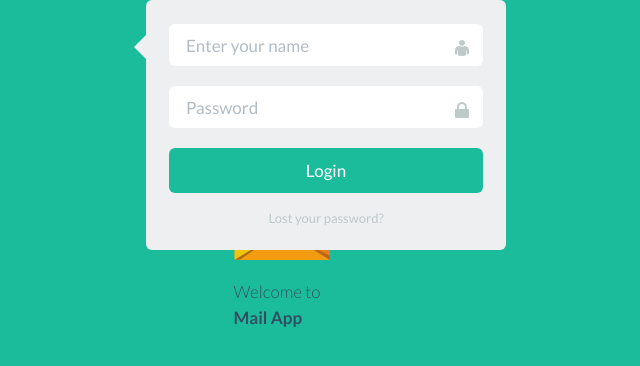
After one commit to yunlzheng/tomatodo, a Python web app: template templates/login.html in a window 1280 px wide. The commit adds this page. Shown: the top 366 px of the page, without its empty margins (314-954 px from the left). Run offline with Jinja, Linux system fonts and the light colour scheme; the template is opened without the code that fills it, so the values that code supplies are empty.

Commit message:
添加登录页面

```diff
--- /dev/null
+++ b/static/css/login.css
@@ -0,0 +1,6 @@
+body{
+    margin:0;
+    padding: 0;
+    overflow: hidden;
+    background-color: #1ABC9C;
+}
--- a/static/js/app/model/todo.js
+++ b/static/js/app/model/todo.js
@@ -17,17 +17,18 @@ app.Todo = Backbone.Model.extend({
           response.id = response._id.$oid;
           response.created_at = response.created_at.$date;
           response.created_at = this.parseDate(response.create_at);
-
           response.completed_at = response.completed_at.$date;
           response.completed_at = this.parseDate(response.completed_at);
-
           delete response._id;
           return response;
     },
 
     parseDate: function(datetime){
+
+      console.log(datetime)
       var day2 = new Date(datetime);
       var localString = day2.getFullYear()+"-"+(day2.getMonth()+1)+"-"+day2.getDate()+" "+day2.getHours()+":"+day2.getMinutes()+":"+day2.getSeconds();
+      return ""
     },
 
     toggle: function(){
--- a/static/js/app/view/todo.js
+++ b/static/js/app/view/todo.js
@@ -73,12 +73,12 @@ app.TodoView = Backbone.View.extend({
     },
 
     clear: function(){
+
         this.model.destroy();
     },
 
     isHidden: function(){
 
-        var isCompleted = this.model.get('completed');
         return false;
 
     }
--- a/templates/application.html
+++ b/templates/application.html
@@ -91,7 +91,7 @@
                       <div class='clock'>
                           <div class="clock_display">即将开始...</div>
                           <div>
-                              <a id="btn_giveup" href="#">放弃这个番茄...</a>
+                              <a id="btn_giveup"  class="btn btn-block btn-lg btn-danger">放弃</a>
                               <a class="clock_info">休息时间</a>
                           </div>
 
@@ -109,8 +109,8 @@
                     <div class="well well-sm jobs">
                         <div id="tomato-list" class="list"></div>
                         <div id="tomato-status">
-                             <img class="icon" src="../static/icons/loop.svg"/>
-                             <div>还没有完成的Tomoto</div>
+                             <img class="icon" src="../static/icons/pencils.svg"/>
+                             <div>还未完成任何工作</div>
                         </div>
                     </div>
                 </div>
--- /dev/null
+++ b/templates/login.html
@@ -0,0 +1,59 @@
+<!DOCTYPE html>
+<html>
+  <head>
+    <title>TT-番茄</title>
+    <meta charset="utf-8">
+    <meta name="viewport" content="width=device-width, initial-scale=1.0">
+    <!-- Bootstrap -->
+    <link href="../static/css/bootstrap.min.css" rel="stylesheet" media="screen">
+    <link href="../static/css/flat-ui.css" rel="stylesheet" media="screen">
+    <link href="../static/css/login.css" rel="stylesheet" media="screen">
+    <link rel="shortcut icon" href="../static/icons/favicon.ico">
+    <!-- HTML5 shim and Respond.js IE8 support of HTML5 elements and media queries -->
+    <!--[if lt IE 9]>
+      <script src="../static/js/html5shiv.js"></script>
+      <script src="../static/js/respond.min.js"></script>
+    <![endif]-->
+  </head>
+  <body>
+    <div class="container">
+        <div class="row">
+            <div class="col-md-3"></div>
+            <div class="col-md-1">
+                <div class="login-icon">
+                    <img src="/static/images/icon.png" alt="Welcome to Mail App">
+                    <h4>Welcome to <small>Mail App</small></h4>
+                 </div>
+            </div>
+            <div class="col-md-4">
+                <div class="login-form">
+                    <div class="form-group">
+                      <input type="text" class="form-control login-field" value="" placeholder="Enter your name" id="login-name">
+                      <label class="login-field-icon fui-user" for="login-name"></label>
+                    </div>
+
+                    <div class="form-group">
+                      <input type="password" class="form-control login-field" value="" placeholder="Password" id="login-pass">
+                      <label class="login-field-icon fui-lock" for="login-pass"></label>
+                    </div>
+
+                    <a class="btn btn-primary btn-lg btn-block" href="#">Login</a>
+                    <a class="login-link" href="#">Lost your password?</a>
+                 </div>
+            </div>
+            <div class="col-md-3"></div>
+        </div>
+    </div>
+    <!-- jQuery (necessary for Bootstrap's JavaScript plugins) -->
+    <script src="../static/js/lib/jquery.js"></script>
+    <script src="../static/js/lib/underscore.js"></script>
+    <script src="../static/js/lib/backbone.js"></script>
+    <!-- Include all compiled plugins (below), or include individual files as needed -->
+    <script src="../static/js/lib/bootstrap.min.js"></script>
+    <!--<script src="../static/js/bootstrap-switch.js"></script>-->
+    <!--<script src="../static/js/bootstrap-select.js"></script>-->
+    <script src="../static/js/lib/flatui-checkbox.js"></script>
+    <script src="../static/js/lib/flatui-radio.js"></script>
+
+  </body>
+</html>
--- a/tt/application.py
+++ b/tt/application.py
@@ -7,7 +7,7 @@ import tornado.ioloop
 from tornado.log import app_log
 from tornado.options import define, options
 from mongoengine import connect
-from tt.handle import MainHandler, MongoBackboneHandler
+from tt.handle import MainHandler, MongoBackboneHandler, LoginHandler
 
 PROJECT_DIR = dirname(dirname(abspath(__file__)))
 TEMPLATE_DIR = os.path.join(PROJECT_DIR, 'templates')
@@ -26,6 +26,7 @@ class Application(tornado.web.Application):
 
         handlers = {
             (r'/', MainHandler),
+            (r'/sigin', LoginHandler),
             (r'/rest/([a-z]+)', MongoBackboneHandler),
             (r'/rest/([a-z]+)/(.+)', MongoBackboneHandler)
         }
@@ -33,7 +34,7 @@ class Application(tornado.web.Application):
         settings = dict(
             template_path=TEMPLATE_DIR,
             static_path=STATIC_DIR,
-            login_url="/",
+            login_url="/sigin",
             debug=options.debug,
             cookie_secret="123456"
         )
--- a/tt/handle/__init__.py
+++ b/tt/handle/__init__.py
@@ -1,3 +1,4 @@
 # coding: utf-8
 from .main import MainHandler
 from .backbone import MongoBackboneHandler
+from .auth import LoginHandler
--- a/tt/handle/backbone.py
+++ b/tt/handle/backbone.py
@@ -28,7 +28,7 @@ def load_model(func):
 
 class BackboneHandler(tornado.web.RequestHandler):
 
-    def initialize(self, auth=False):
+    def initialize(self, auth=True):
         self.auth = auth
 
     def prepare(self):
@@ -81,7 +81,6 @@ class BackboneHandler(tornado.web.RequestHandler):
 
 class MongoBackboneHandler(BackboneHandler):
 
-
     def encode(self, data):
         return data.to_json()
 
--- a/tt/handle/main.py
+++ b/tt/handle/main.py
@@ -1,9 +1,11 @@
 # coding: utf-8
+import tornado.web
 from .base import Base
 __author__ = 'zheng'
 
 
 class MainHandler(Base):
 
+    @tornado.web.authenticated
     def get(self):
         self.render('application.html')
```
Also changed, not shown: static/css/style.css (+14 -10 lines), static/js/app/view/tormatodo.js (+4 -4 lines), tt/handle/auth.py (+8 -0 lines), static/icons/pencils.svg (added), static/images/icon.png (added).
